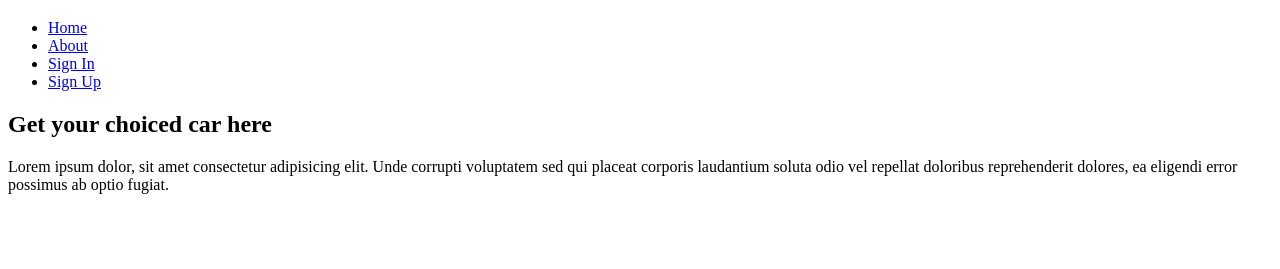
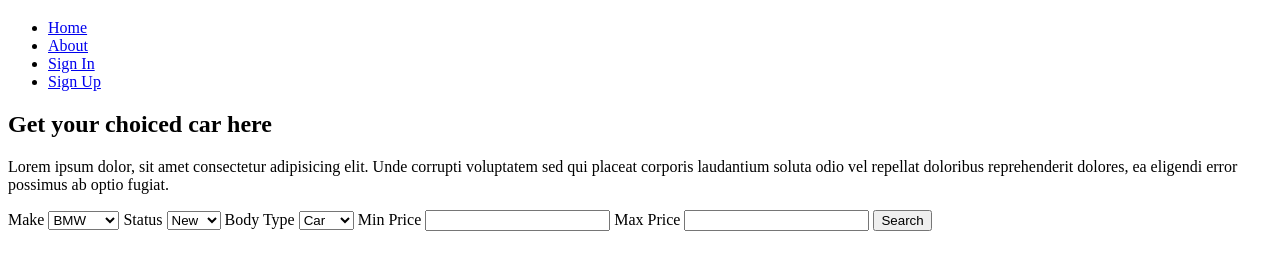
Before and after one commit to tvpeter/automart, a plain HTML site: page UI/index.html in a window 1280 px wide. Shown: the part 61-330 px from the top of the page. Drawn offline with Linux system fonts and the light colour scheme.

Commit message:
add quick search box

```diff
--- a/UI/index.html
+++ b/UI/index.html
@@ -42,5 +42,34 @@
         </p>
       </div>
     </section>
+    <section id="quick-search">
+      <div class="container">
+        <form action="">
+          <label for="make">Make</label>
+          <select name="make" id="">
+            <option value="BMW">BMW</option>
+            <option value="BENZ">BENZ</option>
+            <option value="HONDA">HONDA</option>
+            <option value="AUDI">AUDI</option>
+          </select>
+          <label for="status">Status</label>
+          <select name="status" id="">
+            <option value="new">New</option>
+            <option value="used">Used</option>
+          </select>
+          <label for="body type">Body Type</label>
+          <select name="bodytype" id="">
+            <option value="car">Car</option>
+            <option value="truck">Truck</option>
+            <option value="van">Van</option>
+          </select>
+          <label for="minprice">Min Price</label>
+          <input type="number" name="minprice" />
+          <label for="maxprice">Max Price</label>
+          <input type="number" name="maxprice" />
+          <button name="submit" type="submit">Search</button>
+        </form>
+      </div>
+    </section>
   </body>
 </html>
```
